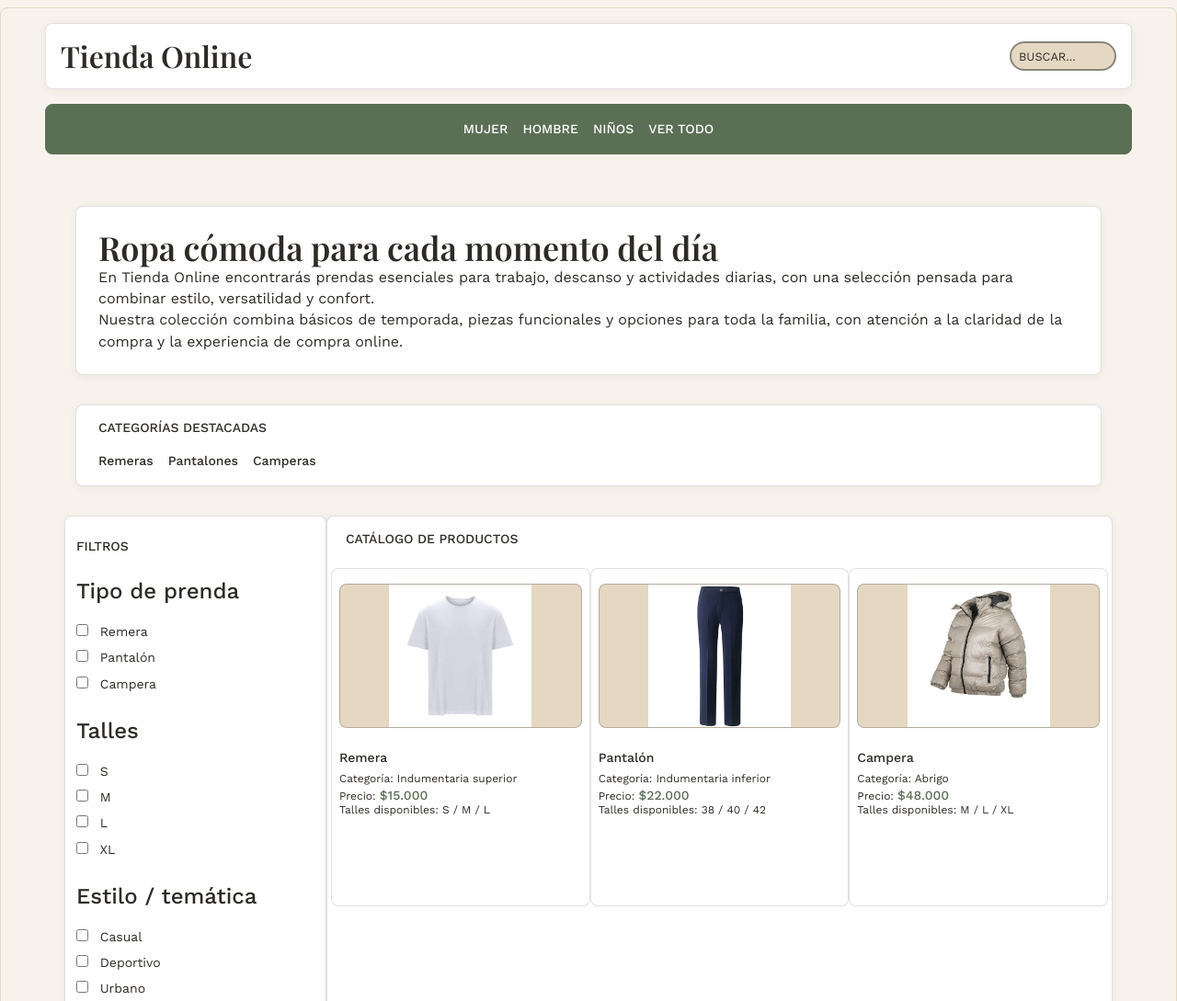
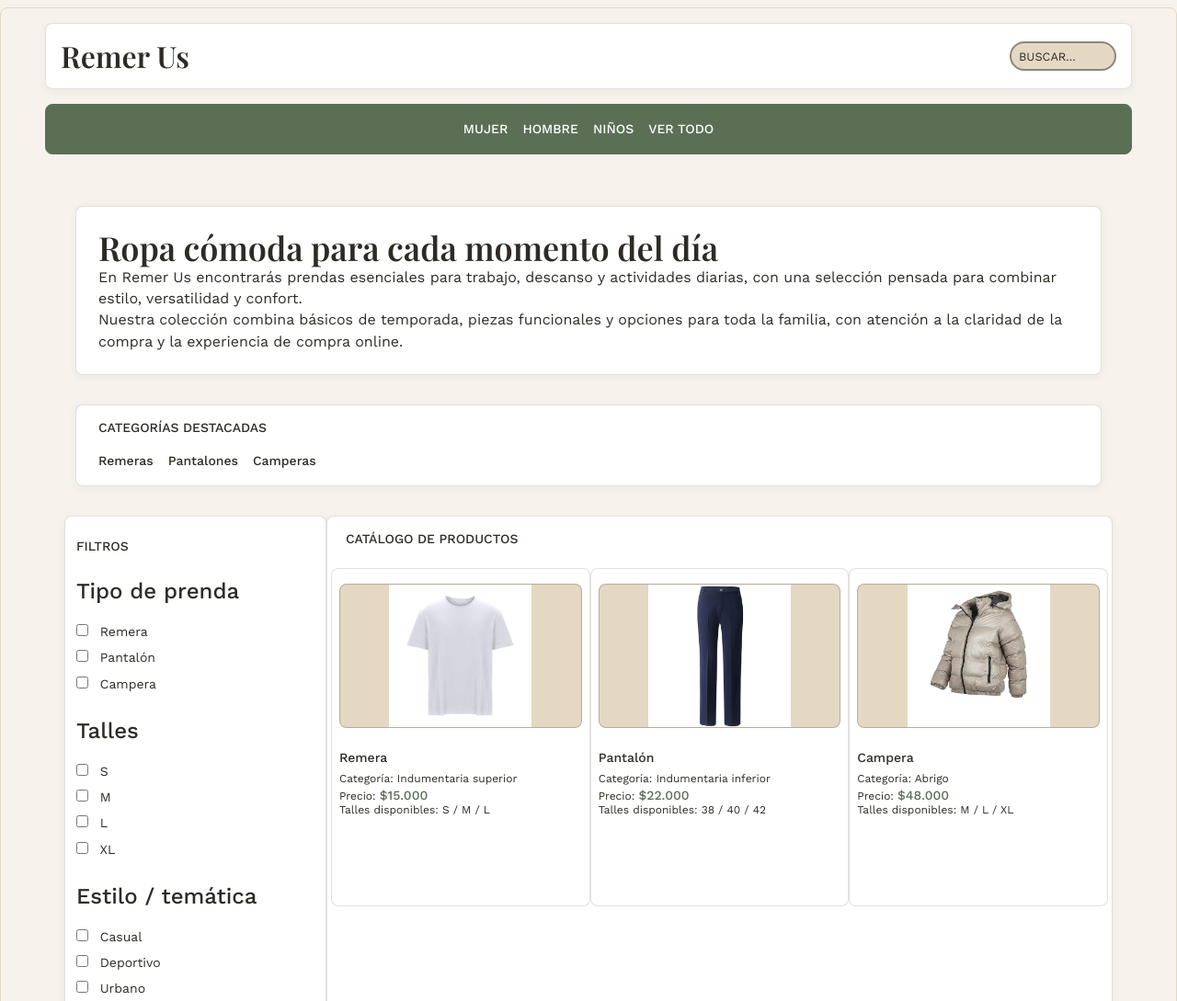
Before and after one commit to dantebiondi666-prog/tienda-online, a plain HTML site: page index.html in a window 1280 px wide. Shown: the top 1089 px of the page at 92% size. Drawn offline with nearby package versions, Linux system fonts and the light colour scheme.

Commit message:
fix: update store name to Remer Us

```diff
--- a/index.html
+++ b/index.html
@@ -3,7 +3,7 @@
     <head>
     <meta charset="UTF-8" />
     <meta name="viewport" content="width=device-width, initial-scale=1.0" />
-    <title>Tienda Online | Ropa moderna</title>
+    <title>Remer Us | Ropa moderna</title>
 
     <!-- Bootstrap 5 -->
     <link
@@ -21,7 +21,7 @@
     <header>
      <div class="header-top">
       <div>
-        <a href="#inicio" aria-label="Ir al inicio">Tienda Online</a>
+        <a href="#inicio" aria-label="Ir al inicio">Remer Us</a>
       </div>
 
       <form action="#" method="get" aria-label="Buscar prendas">
@@ -59,7 +59,7 @@
       <section aria-labelledby="titulo-tienda">
         <h1 id="titulo-tienda">Ropa cómoda para cada momento del día</h1>
         <p>
-          En Tienda Online encontrarás prendas esenciales para trabajo, descanso y
+          En Remer Us encontrarás prendas esenciales para trabajo, descanso y
           actividades diarias, con una selección pensada para combinar estilo,
           versatilidad y confort.
         </p>
@@ -258,7 +258,7 @@
     </main>
 
     <footer>
-      <p>© 2026 Tienda Online</p>
+      <p>© 2026 Remer Us</p>
       <p>Ropa para todos los días, con atención a la comodidad y la elección inteligente.</p>
       <nav aria-label="Enlaces del pie de página">
         <ul>
```
